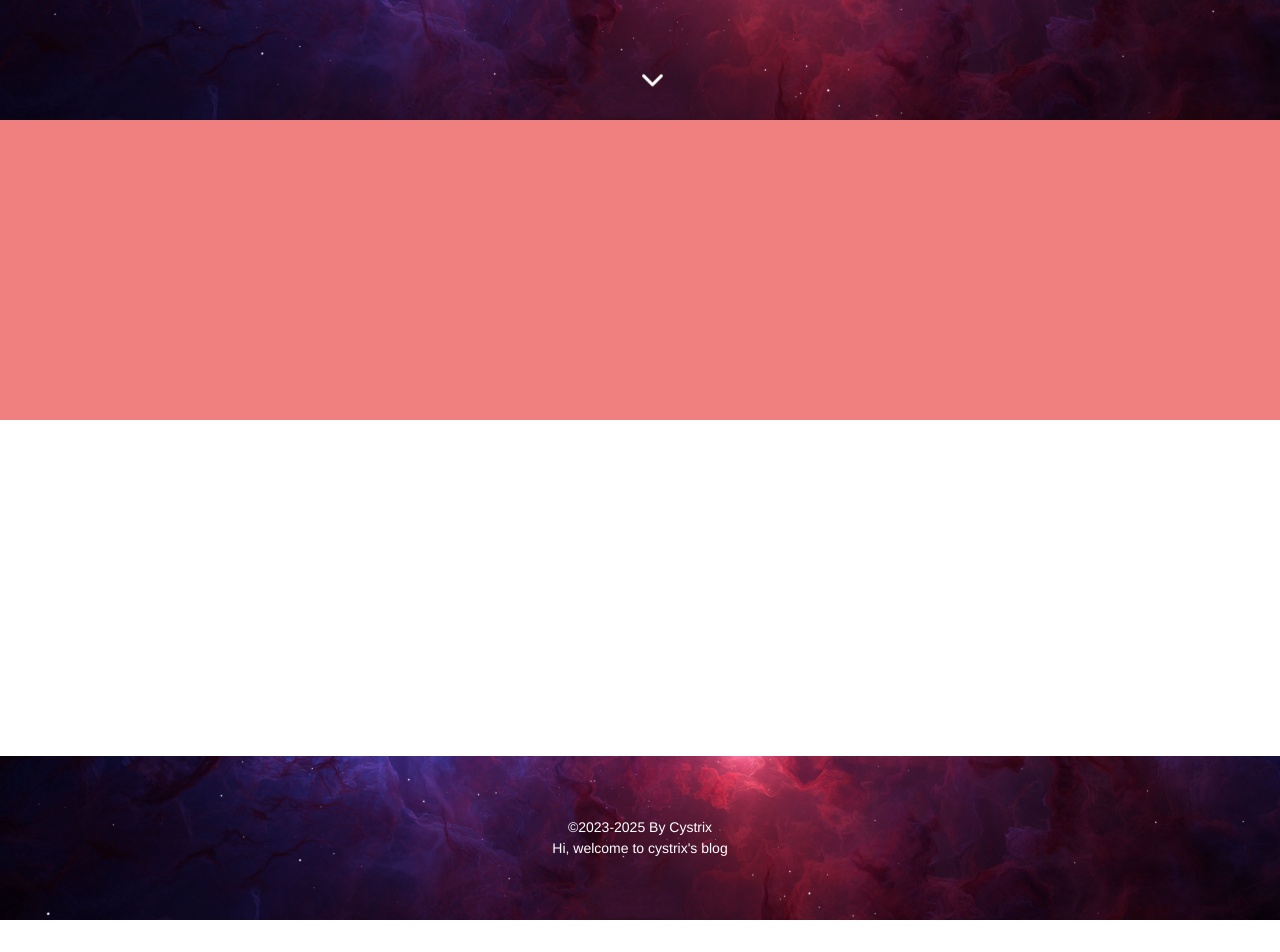
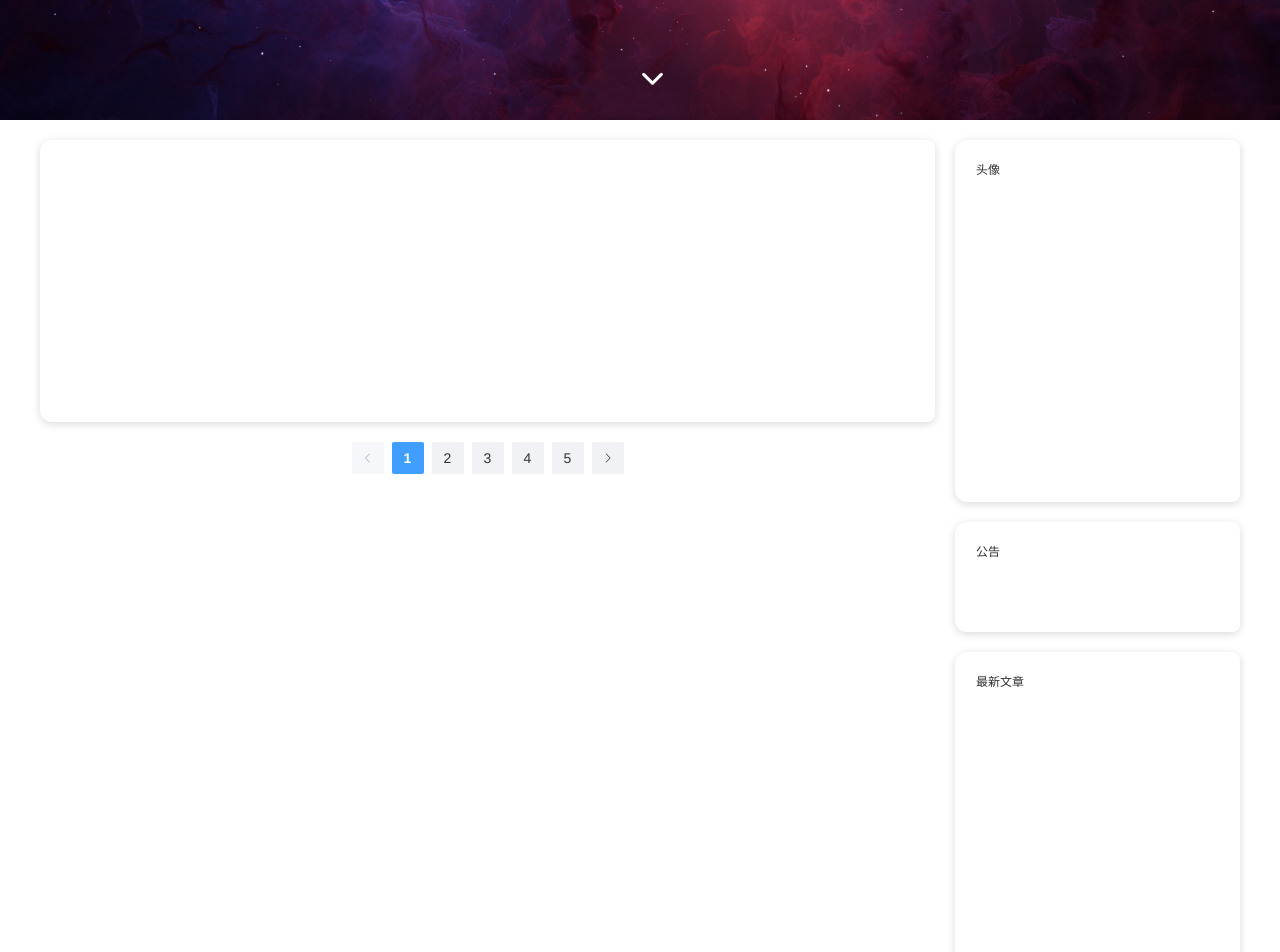
Before and after one commit to chanris/cystrixblog_frontend, a Vue app: page / in a window 1280 px wide. Shown: the part 680-1632 px from the top of the page. Before the commit the page ends 1600 px from the top, so only its background shows below. Built offline with nearby package versions, Linux system fonts and the light colour scheme.

Commit message:
update by chenyue

```diff
--- a/src/App.vue
+++ b/src/App.vue
@@ -1,11 +1,10 @@
 <script setup>
-import index from '@/views/index.vue'
-// console.log('App.vue', import.meta.env)
+
 </script>
 
 <template>
 	<div>
-		<index></index>
+		<router-view></router-view>
 	</div>
 </template>
 
--- a/src/main.js
+++ b/src/main.js
@@ -4,7 +4,7 @@ import '@/assets/css/main.css'
 
 import { createApp } from 'vue'
 import App from './App.vue'
-// import router from './router'
+import router from '@/router'
 
 // 全局引入 Element-Plus
 // import ElementPlus from 'element-plus'
@@ -17,11 +17,11 @@ for (const [key, component] of Object.entries(ElementPlusIconsVue)) {
 	app.component(key, component)
 }
 // console.log('main.js', import.meta.env)
-// app.use(router)
 
 if ('scrollRestoration' in history) {
 	// 如果浏览器支持 scrollRestoration，将其设置为 'manual'
 	history.scrollRestoration = 'manual'
 }
+app.use(router)
 app.use(store)
 app.mount('#app')
--- a/src/router/index.js
+++ b/src/router/index.js
@@ -3,15 +3,17 @@ import { createRouter, createWebHistory } from 'vue-router'
 const router = createRouter({
   history: createWebHistory(import.meta.env.BASE_URL),
   routes: [
-   /*  {
-      path: '/about',
-      name: 'about',
-      // route level code-splitting
-      // this generates a separate chunk (About.[hash].js) for this route
-      // which is lazy-loaded when the route is visited.
-      component: () => import('../views/AboutView.vue')
-    } */
-  ]
+    {
+        path: '/',
+        name: 'index',
+        component: () => import('@/views/index.vue')
+    },
+    {
+        path: '/article/detail',
+        name: 'articleDetail',
+        components: () => import('@/views/article/detail.vue')
+    }
+  ],
 })
 
 export default router
--- /dev/null
+++ b/src/views/article/detail.vue
@@ -0,0 +1,13 @@
+<template>
+	<div>
+
+	</div>
+</template>
+<script>
+export default {
+
+}
+</script>
+<style lang="scss" scoped>
+
+</style>
--- a/src/views/index.vue
+++ b/src/views/index.vue
@@ -5,20 +5,68 @@
 				Cystrix's blog
 			</div>
 			<div class="hd-box__right">
-				<div class="item"> <HomeFilled style="width: 1.2em; height: 1.2em; margin-right: 5px;" /> 首页</div>
-				<div class="item" style="margin-right: 10px;" > <Suitcase style="width: 1.2em; height: 1.2em; margin-right: 5px;" /> 时间轴</div>
-				<div class="item"> <PriceTag style="width: 1.2em; height: 1.2em; margin-right: 5px;"/> 标签</div>
-				<div class="item"> <FolderOpened style="width: 1.2em; height: 1.2em; margin-right: 5px;" /> 分类</div>
-				<div class="item"> <ChatLineSquare style="width: 1.2em; height: 1.2em; margin-right: 5px;" /> 清单</div>
-				<div class="item"> <Paperclip style="width: 1.2em; height: 1.2em; margin-right: 5px;" /> 友链</div>
-				<div class="item"> <Apple style="width: 1.2em; height: 1.2em; margin-right: 5px;" /> 关于</div>
+				<div class="item">
+					<HomeFilled style="width: 1.2em; height: 1.2em; margin-right: 5px;" /> 首页
+				</div>
+				<div class="item" style="margin-right: 10px;">
+					<Suitcase style="width: 1.2em; height: 1.2em; margin-right: 5px;" /> 时间轴
+				</div>
+				<div class="item">
+					<PriceTag style="width: 1.2em; height: 1.2em; margin-right: 5px;" /> 标签
+				</div>
+				<div class="item">
+					<FolderOpened style="width: 1.2em; height: 1.2em; margin-right: 5px;" /> 分类
+				</div>
+				<div class="item">
+					<ChatLineSquare style="width: 1.2em; height: 1.2em; margin-right: 5px;" /> 清单
+				</div>
+				<div class="item">
+					<Paperclip style="width: 1.2em; height: 1.2em; margin-right: 5px;" /> 友链
+				</div>
+				<div class="item">
+					<Apple style="width: 1.2em; height: 1.2em; margin-right: 5px;" /> 关于
+				</div>
 			</div>
 		</div>
 		<div class="arrowdown-box" @click="scrollToContent">
-			<ArrowDownBold style="width: 1em; height: 1em;"/>
+			<ArrowDownBold style="width: 1em; height: 1em;" />
 		</div>
 		<div class="main">
-			<div class="content-box"></div>
+			<div class="content-box">
+				<el-row :gutter="20">
+					<el-col :span="18" class="post-wrapper">
+						<el-card style="height: 280px;">
+						</el-card>
+
+						<div class="page-wrapper">
+							<el-pagination :hide-on-single-page="true" background  layout="prev, pager, next" :total="50" />
+						</div>
+					</el-col>
+					<el-col :span="6">
+						<el-card class="card-box" style="height: 360px;">
+							头像
+						</el-card>
+
+						<el-card class="card-box" style="height: 108px;">
+							公告
+						</el-card>
+						<el-card class="card-box" style="height: 430px;">
+							最新文章
+						</el-card>
+						<el-card class="card-box" style="height: 284px;">
+							标签
+						</el-card>
+						<el-card class="card-box" style="height: 215px;">
+							归档
+						</el-card>
+						<el-card class="card-box" style="height: 259px;">
+							网站资讯
+						</el-card>
+					</el-col>
+				</el-row>
+
+
+			</div>
 			<div class="footer">
 				<div class="footer-wrapper">
 					<div class="copyright">©2023-2025&nbsp;By&nbsp;Cystrix</div>
@@ -36,10 +84,10 @@ let lastScrollPosition = 0
 const isHdBoxVisible = ref(true)
 
 onMounted(() => {
-  window.scrollTo({top: 0})
-  window.addEventListener('scroll', handleScroll)
+	window.scrollTo({ top: 0 })
+	window.addEventListener('scroll', handleScroll)
 })
-const scrollToContent = function() {
+const scrollToContent = function () {
 	const contentBoxHeight = document.querySelector('.content-box').offsetTop;
 	window.scrollTo({
 		top: contentBoxHeight + window.innerHeight,
@@ -49,9 +97,9 @@ const scrollToContent = function() {
 
 const handleScroll = () => {
 	const newScrollPosition = window.scrollY
-	if(newScrollPosition < lastScrollPosition) {
+	if (newScrollPosition < lastScrollPosition) {
 		isHdBoxVisible.value = true
-	}else {
+	} else {
 		isHdBoxVisible.value = false
 	}
 	lastScrollPosition = newScrollPosition
@@ -60,28 +108,40 @@ const handleScroll = () => {
 </script>
 
 <style scoped lang="scss">
-
 @keyframes bounce {
 	0% {
 		transform: translateY(0);
 	}
+
 	50% {
 		transform: translateY(15px);
 	}
+
 	100% {
 		transform: translateY(0);
 	}
 }
 
 @keyframes fadeIn {
-	0% {opacity: 0;}
-	100% { opacity: 1;}
+	0% {
+		opacity: 0;
+	}
+
+	100% {
+		opacity: 1;
+	}
 }
 
 @keyframes slideDown {
-	0% {transform: translateY(-100%);}
-	100% {transform: translateY(0)}
+	0% {
+		transform: translateY(-100%);
+	}
+
+	100% {
+		transform: translateY(0)
+	}
 }
+
 .container {
 	height: 100vh;
 	width: 100%;
@@ -102,18 +162,22 @@ const handleScroll = () => {
 		background-color: transparent;
 		color: #fff;
 		animation: fadeIn 1s ease-in-out, slideDown 1s ease-in-out;
+
 		&__left {
 			font-size: 18.2px;
 			font-weight: 700;
 		}
+
 		&__right {
 			display: flex;
 			justify-content: flex-end;
 			padding-right: 46px;
 			align-items: center;
 			font-size: 14.2px;
+
 			.item {
 				display: flex;
+				cursor: pointer;
 				align-items: center;
 				width: 70px;
 			}
@@ -137,18 +201,27 @@ const handleScroll = () => {
 		min-height: 100vh;
 		background-color: #fff;
 		.content-box {
-			height: 300px;
-			background-color: lightcoral;
-			margin-bottom: 164px;
+			padding-top: 20px;
+			max-width: 1200px;
+			margin: 0 auto;
+
+			.post-wrapper {
+				.page-wrapper {
+					display: flex;
+					justify-content: center;
+					margin-top: 20px;
+
+				}
+			}
+			.card-box {
+				margin-bottom: 20px;
+			}
 		}
+
 		.footer {
-			position: absolute;
-			bottom: 0;
-			width: 100%;
 			height: 164px;
 			background-image: url('@/assets/img/index_bg.png');
 			background-size: cover;
-			background-attachment: fixed;
 			background-position: center bottom;
 			&-wrapper {
 				height: 100%;
@@ -161,7 +234,14 @@ const handleScroll = () => {
 			}
 		}
 	}
-}
 
+	:deep(.el-card) {
+		border-color: transparent;
+		border-radius: 12px 8px 8px 12px;
+		box-shadow: 0 2px 8px rgba(0, 0, 0, 0.15);
+	}
 
-</style>
+	:deep(.el-card:hover) {
+		box-shadow: 0 2px 8px rgba(0, 0, 0, 0.30); // 加深阴影
+	}
+}</style>
```
